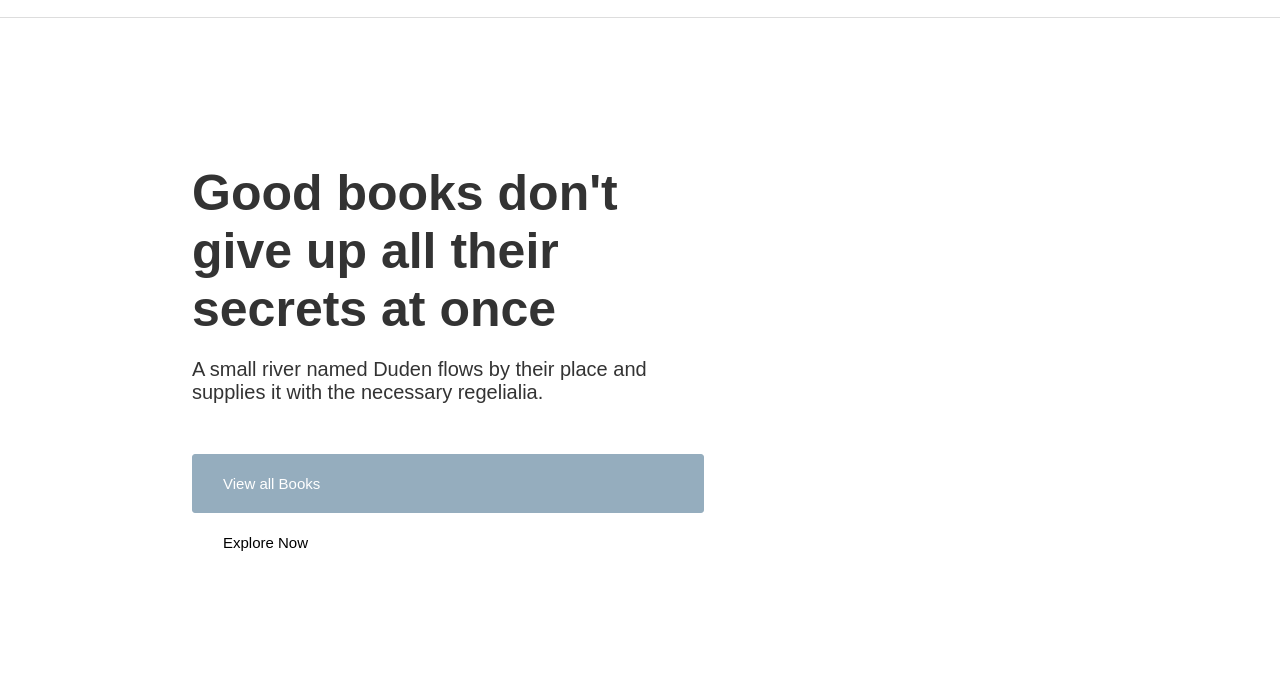
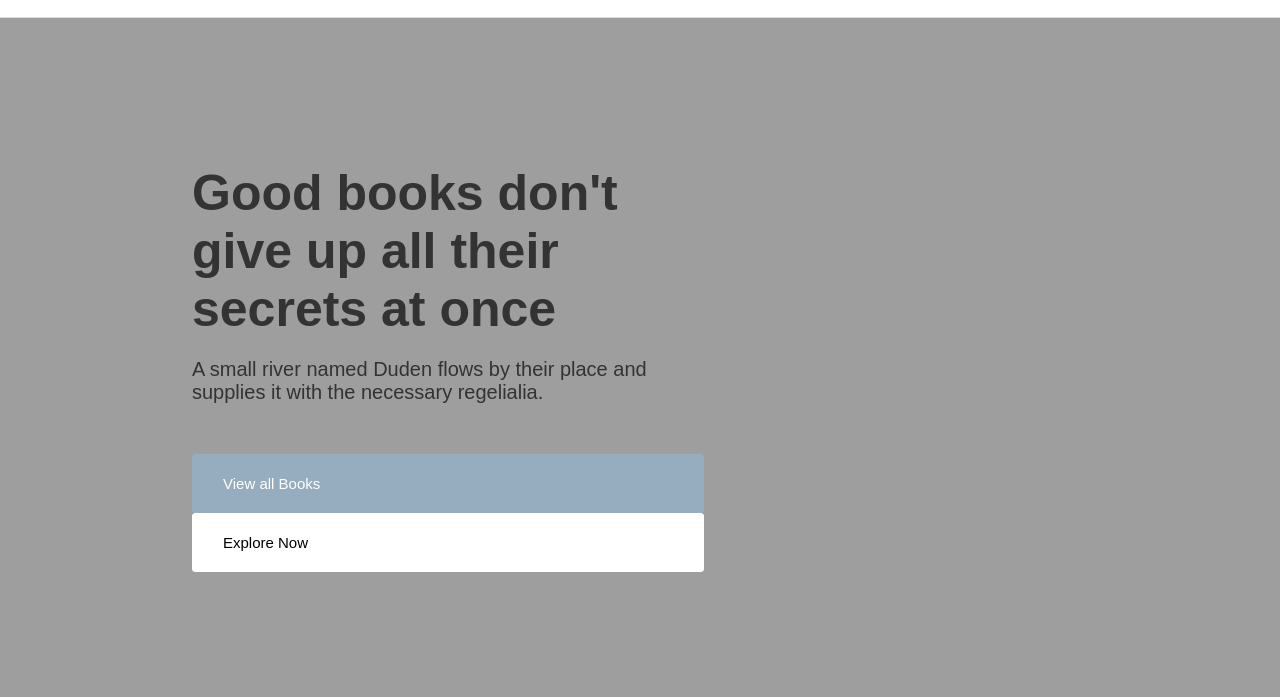
Before and after one commit to MuhammadHasnainahmed/SMIT--assign-css-5, a plain HTML site: page index.html in a window 1280 px wide. Shown: the part 103-800 px from the top of the page. Drawn offline with Linux system fonts and the light colour scheme; the site is published under a folder, as on GitHub Pages, so addresses that start at the root find nothing.

Commit message:
some update

```diff
--- a/style.css
+++ b/style.css
@@ -96,7 +96,7 @@ nav {
 
 /* ================== Header ================== */
 header {
-  background-image: url(/img/image.png);
+  background-image: url(image.png);
   background-size: cover;
   background-position: center;
   min-height: 700px;
```
Also changed, not shown: 2 other files.
